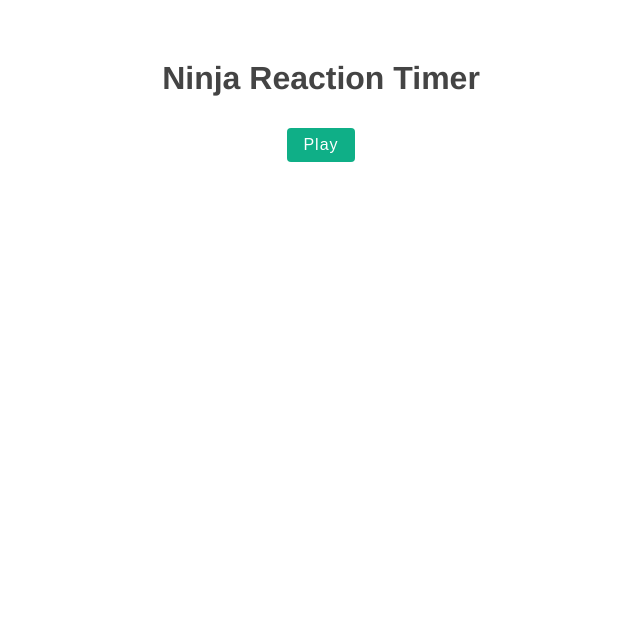
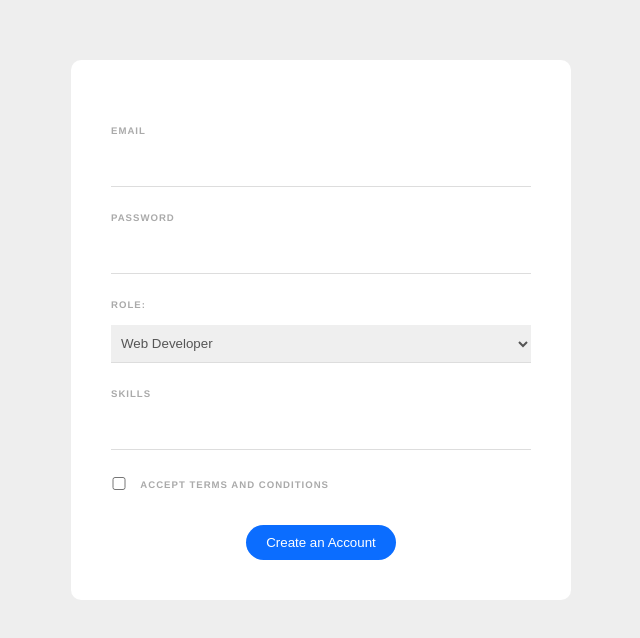
Before and after one commit to kulotsystems/vue3-thenetninja, a Vue app: page / in a window 1280 px wide. Shown: the top 638 px of the page, without its empty margins (319-959 px from the left). Built offline with nearby package versions, Linux system fonts and the light colour scheme.

Commit message:
Lesson 7: Forms & Inputs.

```diff
--- a/src/App.vue
+++ b/src/App.vue
@@ -1,39 +1,14 @@
 <template>
-    <h1>Ninja Reaction Timer</h1>
-    <button @click="start" :disabled="isPlaying">Play</button>
-    <Block v-if="isPlaying" :delay="delay" @end="stop"/>
-    <Results v-if="showResults" :score="score"/>
+    <SignupForm/>
 </template>
 
 <script>
-    import Block from './components/Block.vue';
-    import Results from './components/Results.vue';
+    import SignupForm from './components/SignupForm.vue';
 
     export default {
         name: 'App',
         components: {
-            Block,
-            Results
-        },
-        data() {
-            return {
-                isPlaying: false,
-                delay: null,
-                score: null,
-                showResults: false
-            }
-        },
-        methods: {
-            start() {
-                this.delay = 2000 + (Math.random() * 5000);
-                this.isPlaying  = true;
-                this.showResults = false;
-            },
-            stop(reactionTime) {
-                this.score = reactionTime;
-                this.isPlaying   = false;
-                this.showResults = true;
-            }
+            SignupForm
         }
     }
 </script>
@@ -44,24 +19,12 @@
         -webkit-font-smoothing: antialiased;
         -moz-osx-font-smoothing: grayscale;
         text-align: center;
-        color: #444;
+        color: #2c3e50;
         margin-top: 60px;
     }
 
-    button {
-        background: #0faf87;
-        color: white;
-        border: none;
-        padding: 8px 16px;
-        border-radius: 4px;
-        font-size: 16px;
-        letter-spacing: 1px;
-        cursor: pointer;
-        margin: 10px;
-    }
-
-    button[disabled] {
-        opacity: 0.2;
-        cursor: not-allowed;
+    body {
+        margin: 0;
+        background: #eee;
     }
 </style>
--- a/src/components/Block.vue
+++ /dev/null
@@ -1,60 +0,0 @@
-<template>
-    <div class="block" v-if="showBlock" @click="stopTimer">
-        Click Me
-    </div>
-</template>
-
-<script>
-    export default {
-        name: 'Block',
-        props: {
-            delay: {
-                type: Number,
-                default: 0,
-            }
-        },
-        data() {
-            return {
-                showBlock: false,
-                timer: null,
-                reactionTime: 0
-            }
-        },
-        methods: {
-            startTimer() {
-                this.timer = setInterval(()=> {
-                    this.reactionTime += 10;
-                }, 10);
-            },
-            stopTimer() {
-                clearInterval(this.timer);
-                this.$emit('end', this.reactionTime);
-            }
-        },
-        mounted() {
-            console.log('Block mounted.');
-            const timeout = setTimeout(() => {
-                this.showBlock = true;
-                this.startTimer();
-            }, this.delay);
-        },
-        updated() {
-            console.log('Block updated.');
-        },
-        unmounted() {
-            console.log('Block unmounted.');
-        }
-    }
-</script>
-
-<style scoped>
-    .block {
-        width: 400px;
-        border-radius: 20px;
-        background: #0faf87;
-        color: white;
-        text-align: center;
-        padding: 100px 0;
-        margin: 4px auto;
-    }
-</style>
--- a/src/components/Results.vue
+++ /dev/null
@@ -1,37 +0,0 @@
-<template>
-    <p>Reaction time: {{ this.score }}ms</p>
-    <p class="rank">{{ rank }}</p>
-</template>
-
-<script>
-    export default {
-        name: 'Results',
-        props: {
-            score: {
-                type: Number,
-                default: 0
-            }
-        },
-        data() {
-            return {
-                rank: null
-            }
-        },
-        mounted() {
-            if(this.score < 250)
-                this.rank = 'Ninja Fingers';
-            else if(this.score < 400)
-                this.rank = 'Rapid Reflexes';
-            else
-                this.rank = 'Snail pace...';
-        }
-    }
-</script>
-
-<style scoped>
-    .rank {
-        font-size: 1.4em;
-        color: #0faf87;
-        font-weight: bold;
-    }
-</style>
--- /dev/null
+++ b/src/components/SignupForm.vue
@@ -0,0 +1,149 @@
+<template>
+    <form @submit.prevent="handleSubmit">
+        <label for="email">Email</label>
+        <input type="email" id="email" v-model="email" required>
+
+        <label for="password">Password</label>
+        <input type="password" id="password" v-model="password" required>
+        <div v-if="passwordError" class="error">{{ passwordError }}</div>
+
+        <label for="role">Role:</label>
+        <select id="role" v-model="role">
+            <option value="developer">Web Developer</option>
+            <option value="designer">Web Designer</option>
+        </select>
+
+        <label for="skills">Skills</label>
+        <input type="text" id="skills" v-model="tempSkill" @keyup.alt="addSkill">
+        <div v-for="skill in skills" :key="skill" class="pill" @click="removeSkill(skill)">
+            {{ skill }}
+        </div>
+
+        <div class="terms">
+            <label style="cursor: pointer">
+                <input type="checkbox" v-model="terms" required>
+                Accept Terms and Conditions
+            </label>
+        </div>
+
+        <div class="submit">
+            <button type="submit">Create an Account</button>
+        </div>
+    </form>
+</template>
+
+<script>
+    export default {
+        name: 'SignupForm',
+        data() {
+            return {
+                email    : '',
+                password : '',
+                role     : 'developer',
+                terms    : false,
+                tempSkill: '',
+                skills   : [],
+                passwordError: ''
+            }
+        },
+        methods: {
+            addSkill(e) {
+                let tempSkill = this.tempSkill.trim();
+                if(e.key === ',' && tempSkill !== '') {
+                    if(!this.skills.includes(tempSkill))
+                        this.skills.push(tempSkill);
+                    this.tempSkill = '';
+                }
+            },
+
+            removeSkill(skill) {
+                this.skills = this.skills.filter(s => s !== skill);
+            },
+
+            handleSubmit() {
+                // validate password
+                this.passwordError = this.password.length > 5 ? '' : 'Password must be at least 6 characters.'
+                if(!this.passwordError) {
+                    console.log('Email   : ', this.email);
+                    console.log('Password: ', this.password);
+                    console.log('Role    : ', this.role);
+                    console.log('Skills  : ', this.skills);
+                    console.log('Terms Accepted: ', this.terms);
+                }
+            }
+        }
+    }
+</script>
+
+<style scoped>
+    form {
+        max-width: 420px;
+        margin: 30px auto;
+        background: white;
+        text-align: left;
+        padding: 40px;
+        border-radius: 10px;
+    }
+
+    label {
+        color: #aaa;
+        display: inline-block;
+        margin: 25px 0 15px;
+        font-size: 0.6em;
+        text-transform: uppercase;
+        letter-spacing: 1px;
+        font-weight: bold;
+    }
+
+    input, select {
+        display: block;
+        padding: 10px 6px;
+        width: 100%;
+        box-sizing: border-box;
+        border: none;
+        border-bottom: 1px solid #ddd;
+        color: #555;
+    }
+
+    input[type='checkbox'] {
+        display: inline-block;
+        width: 16px;
+        margin: 0 10px 0 0;
+        position: relative;
+        top: 2px;
+    }
+
+    .pill {
+        display: inline-block;
+        margin: 20px 10px 0 0;
+        padding: 6px 12px;
+        background: #eee;
+        border-radius: 20px;
+        font-size: 12px;
+        letter-spacing: 1px;
+        font-weight: bold;
+        color: #777;
+        cursor: pointer;
+    }
+
+    button {
+        background: #0b6dff;
+        border: 0;
+        padding: 10px 20px;
+        margin-top: 20px;
+        color: white;
+        border-radius: 20px;
+        cursor: pointer;
+    }
+
+    .submit {
+        text-align: center;
+    }
+
+    .error {
+        color: #ff0062;
+        margin-top: 10px;
+        font-size: 0.8em;
+        font-weight: bold;
+    }
+</style>
```
